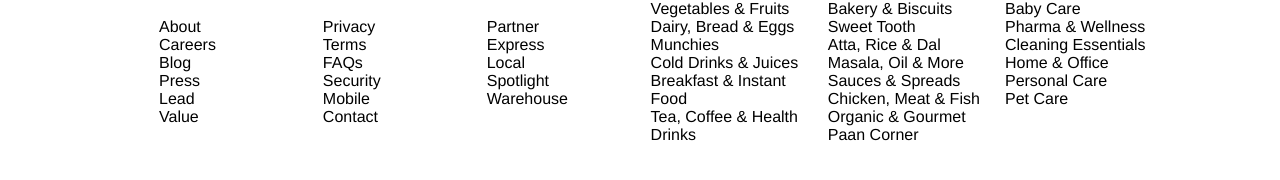
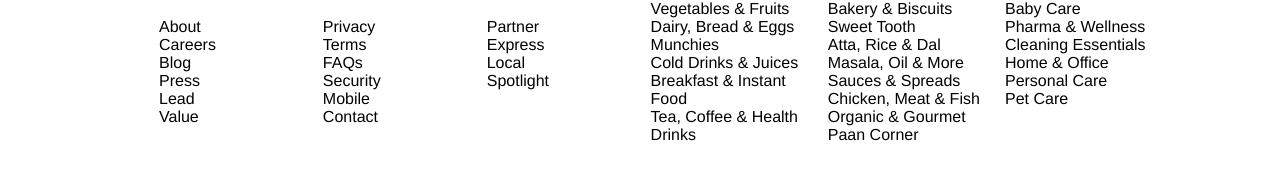
Before and after one commit to saurabh-h-patil/blinkit, a React (Vite) app in the folder blinkit/: page / in a window 1280 px wide. Shown: the part 1744-1924 px from the top of the page. Built offline with nearby package versions, Linux system fonts and the light colour scheme.

Commit message:
deletelink

```diff
--- a/blinkit/src/components/footer/footerAtoms/Linkscata.jsx
+++ b/blinkit/src/components/footer/footerAtoms/Linkscata.jsx
@@ -19,7 +19,6 @@ const UsefulLinks = () => {
     "Express",
     "Local",
     "Spotlight",
-    "Warehouse",
   ];
   const allCategories = Categories.map((cat) => ({
     id: cat.id,
```
